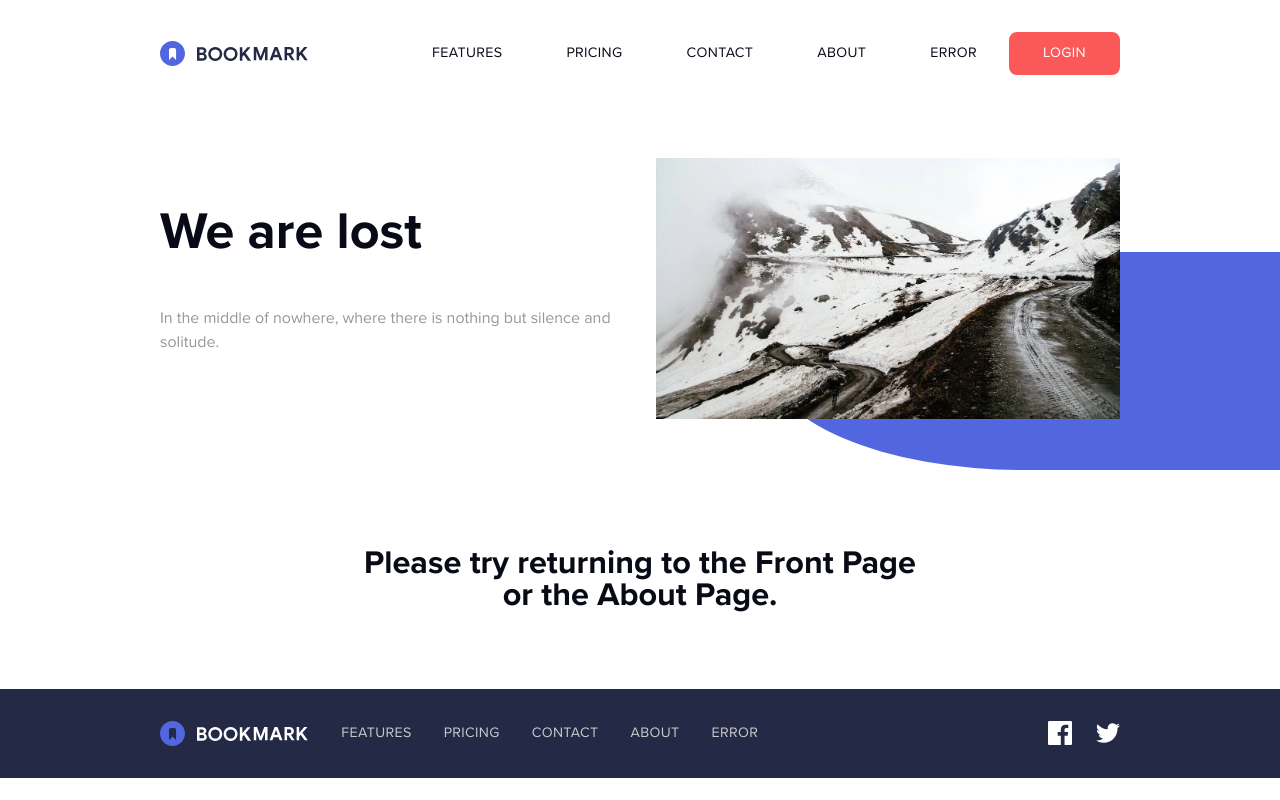
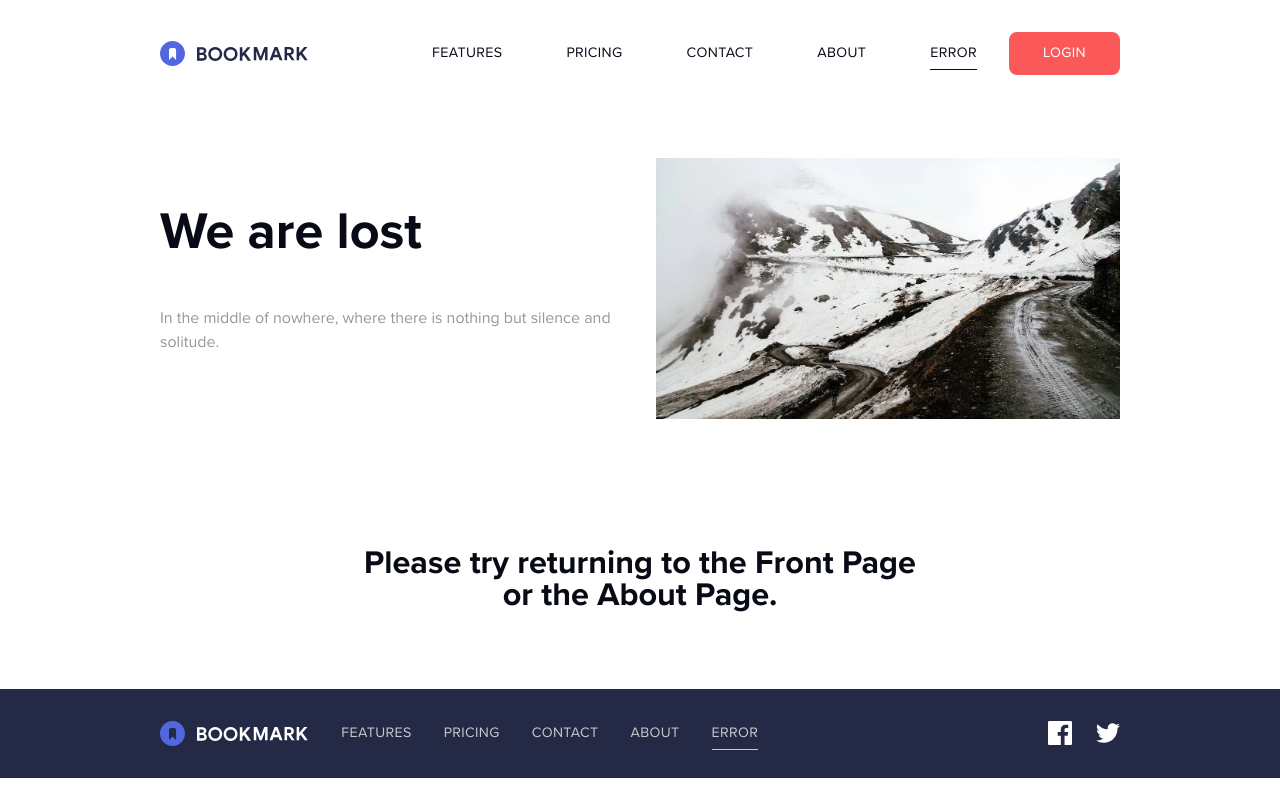
Before and after one commit to antoniofelices/template-landing-page-react, a React (Vite) app: page /error in a window 1280 px wide. Built offline with nearby package versions, Linux system fonts and the light colour scheme.

Commit message:
Update Hero component, add optional background image

```diff
--- a/src/components/base/Menutems.tsx
+++ b/src/components/base/Menutems.tsx
@@ -24,7 +24,9 @@ const MenuItems = ({
                     <NavLink
                         to={`/${item.url}`}
                         className={({ isActive }) =>
-                            `${classesLinkElement} ${isActive ? 'active' : ''}`
+                            `${classesLinkElement} ${
+                                isActive ? 'border-b border-current pb-2' : ''
+                            }`
                         }
                     >
                         {item.text}
--- a/src/components/patterns/Tab.tsx
+++ b/src/components/patterns/Tab.tsx
@@ -22,11 +22,13 @@ const Tab = ({
                     <p className="my-7 text-center lg:text-left">
                         {contentTab.text}
                     </p>
-                    <Button
-                        classes={`hidden md:inline-block`}
-                        text={contentTab.buttonText}
-                        variant="blue"
-                    />
+                    {contentTab.buttonText && (
+                        <Button
+                            classes={`hidden md:inline-block`}
+                            text={contentTab.buttonText}
+                            variant="blue"
+                        />
+                    )}
                 </div>
             </div>
         </div>
--- a/src/components/sections/Hero.tsx
+++ b/src/components/sections/Hero.tsx
@@ -4,14 +4,20 @@ import type { HeroSectionProps } from '@/types/interfaces'
 const Hero = ({
     content,
     image,
+    backgroundImage,
 }: {
     content: HeroSectionProps
     image: string
+    backgroundImage?: boolean
 }) => {
+    const classesBackgroundImage = backgroundImage
+        ? `after:absolute after:right-0 after:bottom-[55%] after:-z-1 after:block after:h-[240px] after:w-[300px] after:rounded-bl-[50%] after:bg-blue after:content-[''] lg:after:bottom-0 lg:after:h-[60%] lg:after:w-[40%]`
+        : ''
+
     return (
         <section
             id="hero"
-            className="@container/header relative py-11 after:absolute after:right-0 after:bottom-[55%] after:-z-1 after:block after:h-[240px] after:w-[300px] after:rounded-bl-[50%] after:bg-blue after:content-[''] lg:after:bottom-0 lg:after:h-[60%] lg:after:w-[40%]"
+            className={`@container/header relative py-11 ${classesBackgroundImage}`}
         >
             <div className="hero-container container grid max-w-5xl lg:grid-cols-2 lg:gap-(--spacing-7) lg:text-center">
                 <div className="hero-text order-2 lg:order-1">
--- a/src/data/mainMenuData.ts
+++ b/src/data/mainMenuData.ts
@@ -8,12 +8,12 @@ const mainMenuData: MainMenuData[] = [
     },
     {
         id: 2,
-        url: '#',
+        url: 'pricing',
         text: 'Pricing',
     },
     {
         id: 3,
-        url: '#',
+        url: 'contact',
         text: 'Contact',
     },
     {
--- a/src/pages/error404.tsx
+++ b/src/pages/error404.tsx
@@ -8,7 +8,11 @@ import { NavLink } from 'react-router'
 function Error404() {
     return (
         <DefaultLayout>
-            <Hero content={heroError404Data} image={illustrationHero} />
+            <Hero
+                content={heroError404Data}
+                image={illustrationHero}
+                backgroundImage={false}
+            />
             <p className="mx-auto max-w-xl text-2xl py-15 font-bold text-blue-900 lg:text-3xl text-center">
                 Please try returning to the <NavLink to="/">Front Page</NavLink>{' '}
                 or the <NavLink to="/about">About Page</NavLink>.
```
